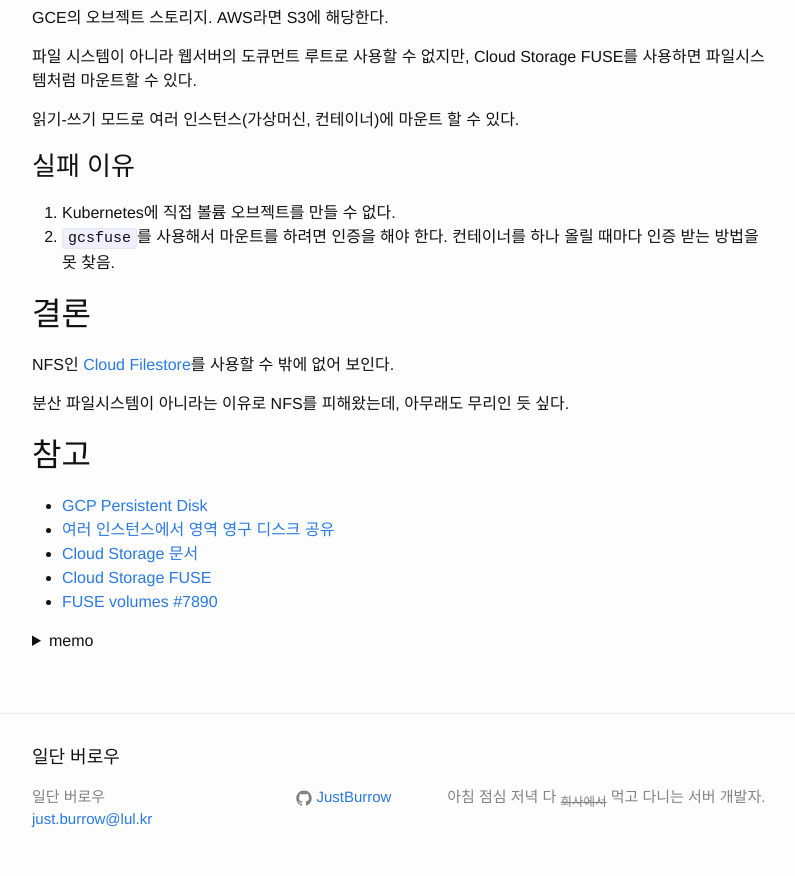
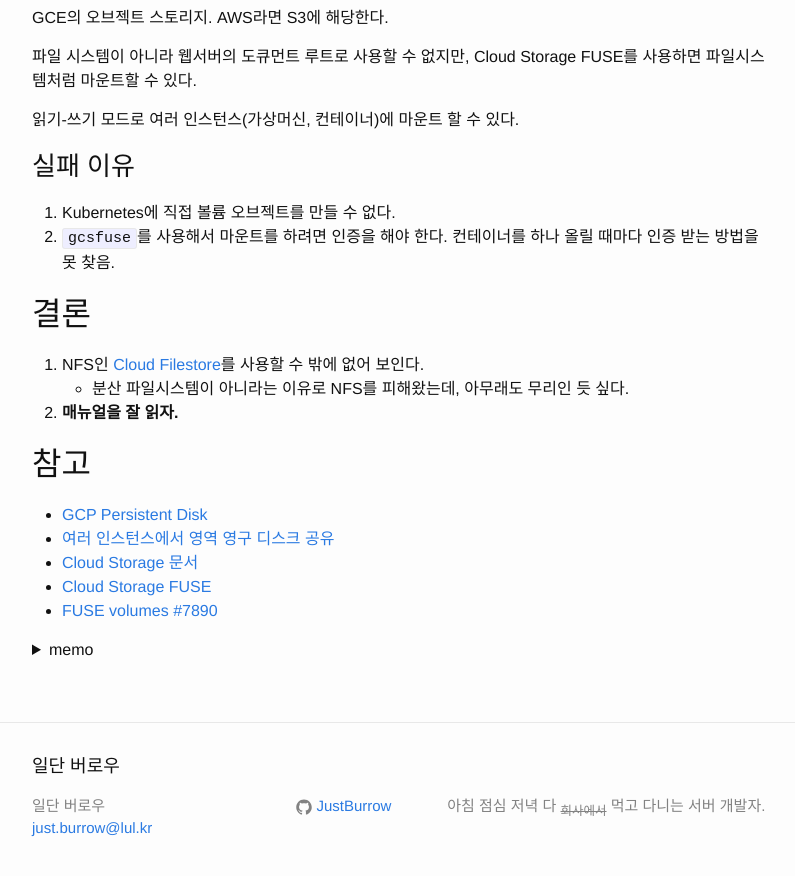
Before and after one commit to JustBurrow/JustBurrow.github.io, a Jekyll site: the page built from _posts/2020-08-10-gke-file-share-try-and-fail.md, in a window 1280 px wide and 900 px high, scrolled down 704 px. Shown: the top 876 px of the window, without its empty margins (238-1033 px from the left). Built offline with Jekyll 4.4.1, drawn with Linux system fonts in a browser that asks for light colours.

Commit message:
FIX : 결론.

```diff
--- a/_posts/2020-08-10-gke-file-share-try-and-fail.md
+++ b/_posts/2020-08-10-gke-file-share-try-and-fail.md
@@ -35,9 +35,9 @@
 
 ## 결론
 
-NFS인 [Cloud Filestore](https://cloud.google.com/filestore)를 사용할 수 밖에 없어 보인다.
-
-분산 파일시스템이 아니라는 이유로 NFS를 피해왔는데, 아무래도 무리인 듯 싶다.
+1. NFS인 [Cloud Filestore](https://cloud.google.com/filestore)를 사용할 수 밖에 없어 보인다.
+  - 분산 파일시스템이 아니라는 이유로 NFS를 피해왔는데, 아무래도 무리인 듯 싶다.
+2. **매뉴얼을 잘 읽자.**
 
 ## 참고
 
```
